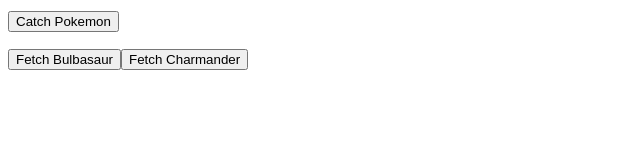
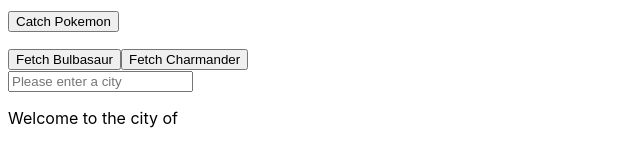
Before and after one commit to CYF-Projects/React-Pokedex-App, a React (Create React App) app: page / in a window 1280 px wide. Shown: the part 540-706 px from the top of the page, without its empty margins (0-640 px from the left). Built offline with nearby package versions, Linux system fonts and the light colour scheme.

Commit message:
Added City input
Added City input

```diff
--- a/src/App.js
+++ b/src/App.js
@@ -2,6 +2,7 @@
 import BestPokemon from "./BestPokemon";
 import CaughtPokemon from "./CaughtPokemon";
 import PokemonMovesSelector from "./PokemonMovesSelector";
+import PokemonCity from "./PokemonCity";
 
 function App() {
 	function logWhenClicked() {
@@ -13,6 +14,7 @@
 			<BestPokemon abilities={["Anticipation", "Adaptability", "Run-Away"]} />
 			<CaughtPokemon date={new Date().toLocaleDateString()} />
 			<PokemonMovesSelector />
+			<PokemonCity />
 		</div>
 	);
 }
--- /dev/null
+++ b/src/PokemonCity.js
@@ -0,0 +1,24 @@
+import React, { useState } from "react";
+
+function PokemonCity() {
+	const [city, setCity] = useState("");
+
+	const updateCity = (event) => {
+		console.log(event.target.value);
+		setCity(event.target.value);
+	};
+
+	return (
+		<div>
+			<input
+				type="text"
+				placeholder="Please enter a city"
+				value={city}
+				onChange={updateCity}
+			/>
+			<p>Welcome to the city of {city}</p>
+		</div>
+	);
+}
+
+export default PokemonCity;
```
